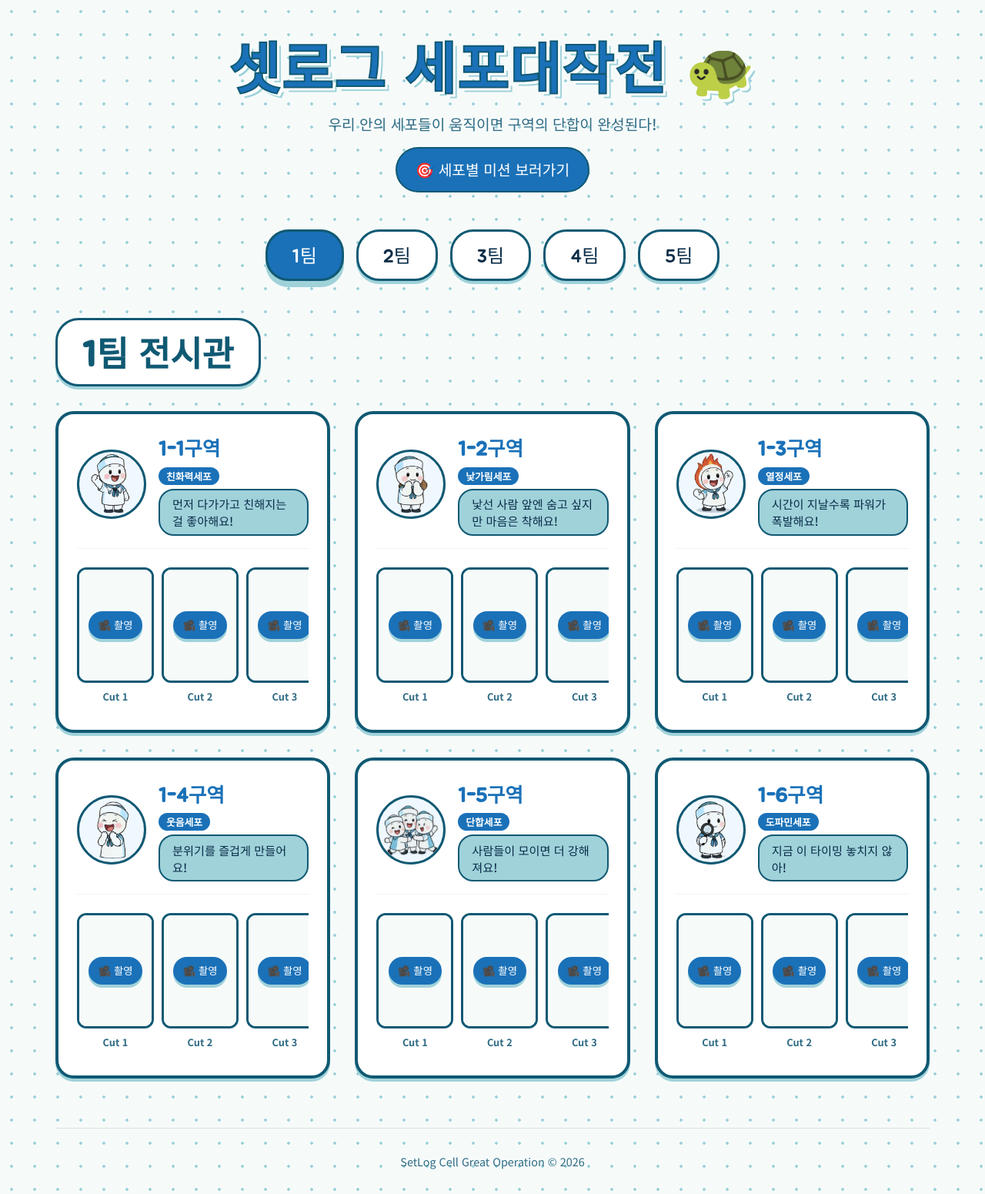
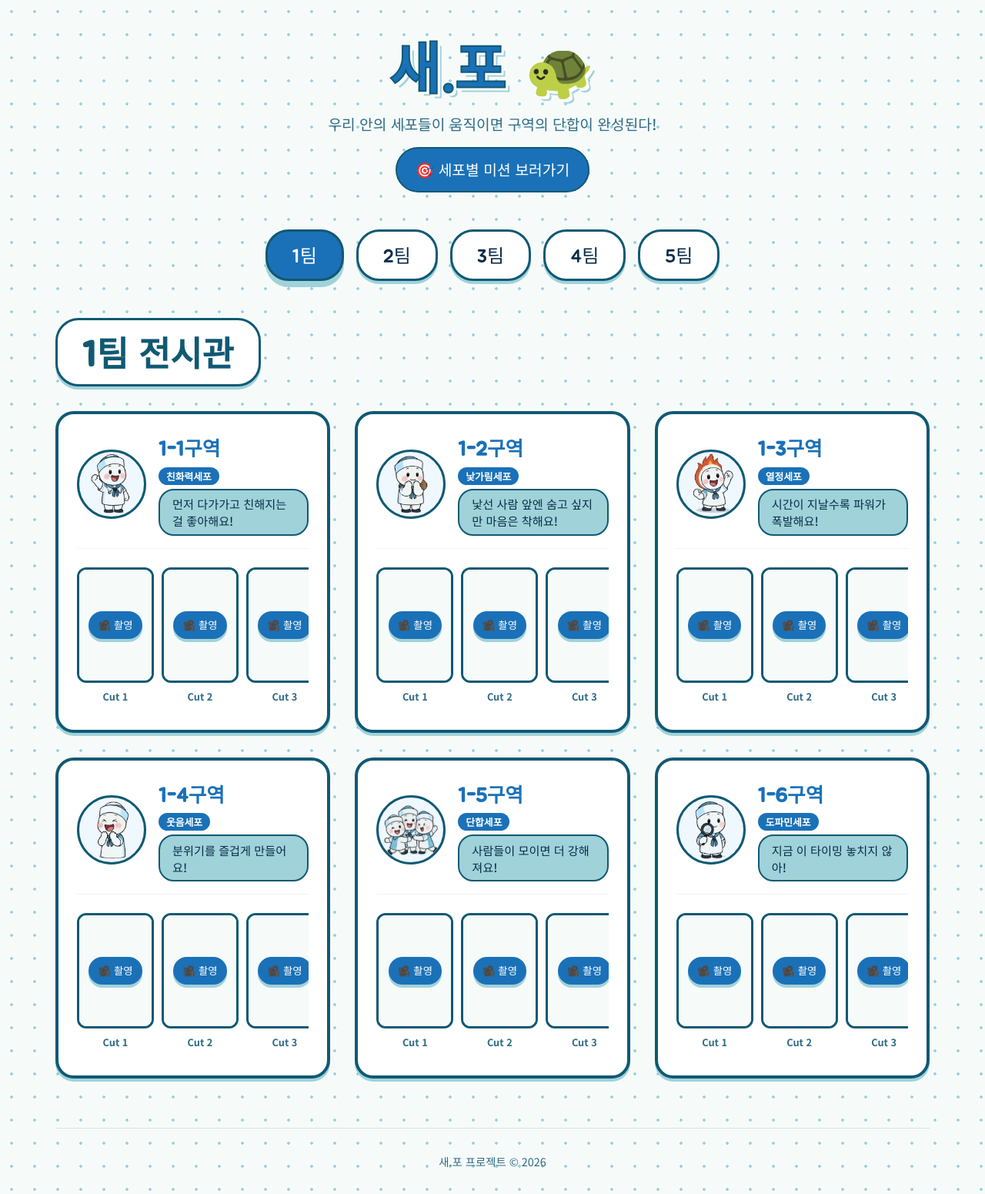
Before and after one commit to sojeong-im/saebugi-saepo, a React (Vite) app: page / in a window 1280 px wide. Shown: the whole page at 77% size. Built offline with nearby package versions, Linux system fonts and the light colour scheme.

Commit message:
Update app title to 새.포

```diff
--- a/src/pages/AdminPage.tsx
+++ b/src/pages/AdminPage.tsx
@@ -37,7 +37,7 @@ export default function AdminPage() {
   return (
     <div className="admin-container">
       <header className="admin-header">
-        <h1 className="admin-title">세포 대작전 관리자 🛠️</h1>
+        <h1 className="admin-title">새.포 관리자 🛠️</h1>
         <p className="admin-subtitle">실시간 미션 현황판 (총 26개 구역)</p>
         <Link to="/" className="mission-link-btn" style={{ background: 'var(--border-color)', color: 'white' }}>🏠 홈으로</Link>
       </header>
--- a/src/pages/MainPage.tsx
+++ b/src/pages/MainPage.tsx
@@ -9,7 +9,7 @@ export default function MainPage() {
   return (
     <div className="app-container">
       <header className="header">
-        <h1 className="logo">셋로그 세포대작전 🐢</h1>
+        <h1 className="logo">새.포 🐢</h1>
         <p className="subtitle">우리 안의 세포들이 움직이면 구역의 단합이 완성된다!</p>
         <Link to="/mission" className="mission-link-btn">
           🎯 세포별 미션 보러가기
@@ -33,7 +33,7 @@ export default function MainPage() {
       </main>
 
       <footer className="footer">
-        <p>SetLog Cell Great Operation © 2026</p>
+        <p>새.포 프로젝트 © 2026</p>
       </footer>
     </div>
   );
--- a/src/pages/MissionPage.tsx
+++ b/src/pages/MissionPage.tsx
@@ -58,7 +58,7 @@ export default function MissionPage() {
     return (
       <div className="app-container">
         <header className="header">
-          <h1 className="logo">세포 미션 보드 🎯</h1>
+          <h1 className="logo">새.포 🎯</h1>
           <p className="subtitle">소속 팀을 선택해주세요!</p>
         </header>
         <div className="selection-grid">
```
